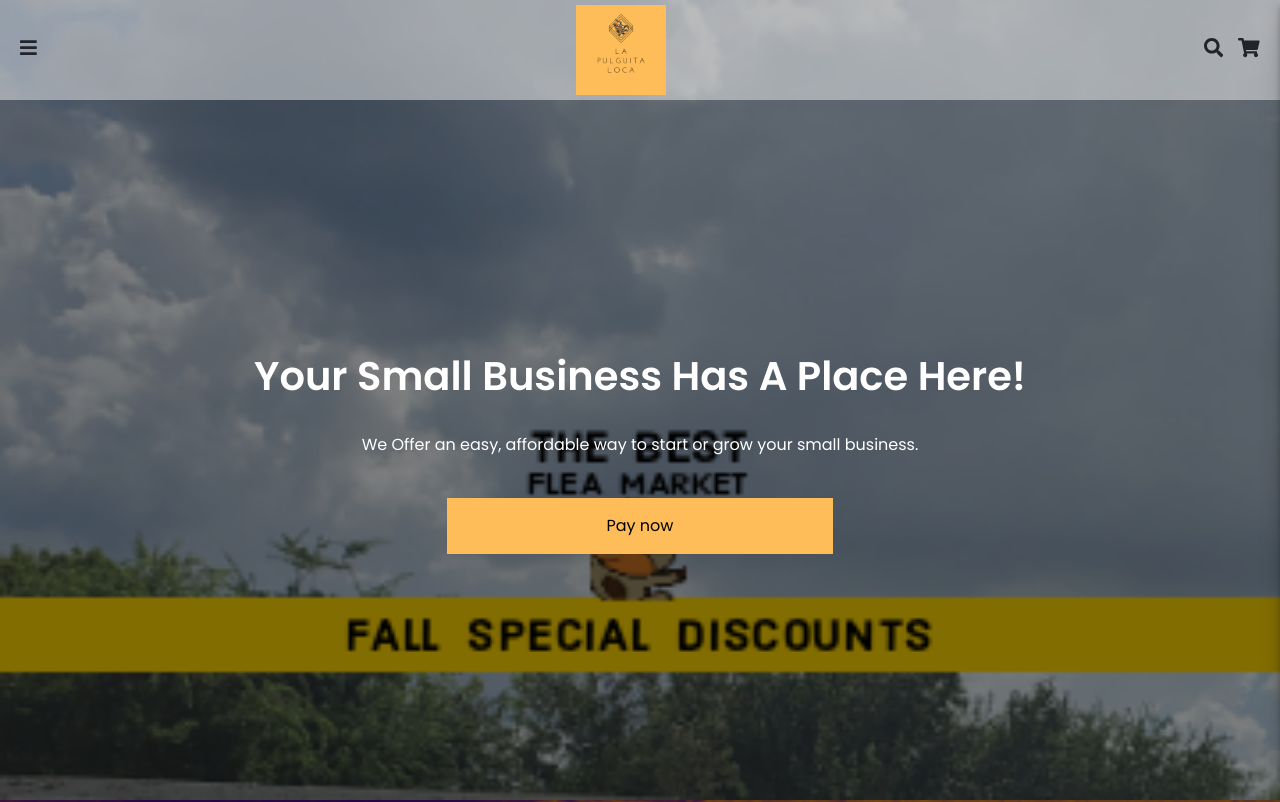
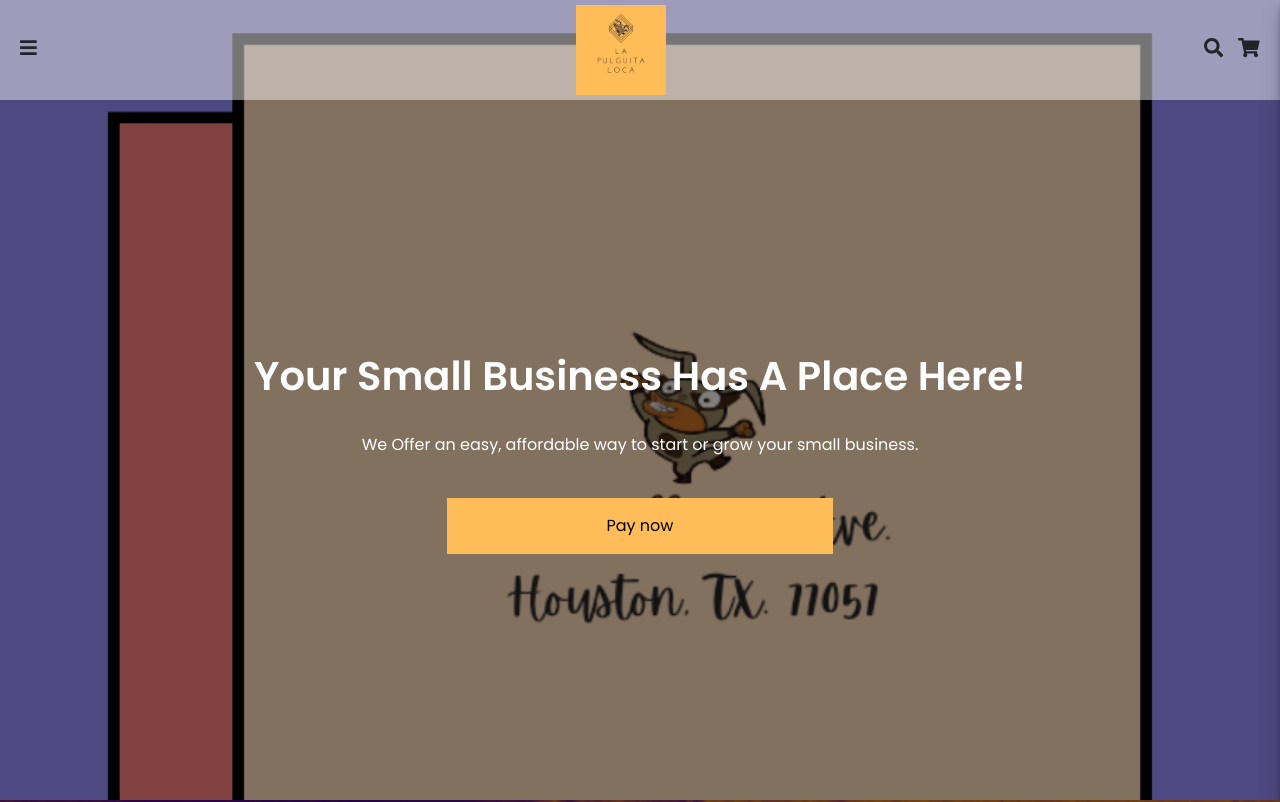
Before and after one commit to Esalguero007/LPL, a React (Create React App) app: page / in a window 1280 px wide. Shown: the top 802 px of the page. Built offline with nearby package versions, Linux system fonts and the light colour scheme.

Commit message:
Update App.css

```diff
--- a/src/css/App.css
+++ b/src/css/App.css
@@ -11,7 +11,7 @@
   z-index: 5;
 }
 .home-page #order {
-  background: url("../images/firstimage.png");
+  background: url("../images/imagethree.png");
   background-repeat: no-repeat;
   background-size: cover;
   background-position: top 20% left 0;
```
